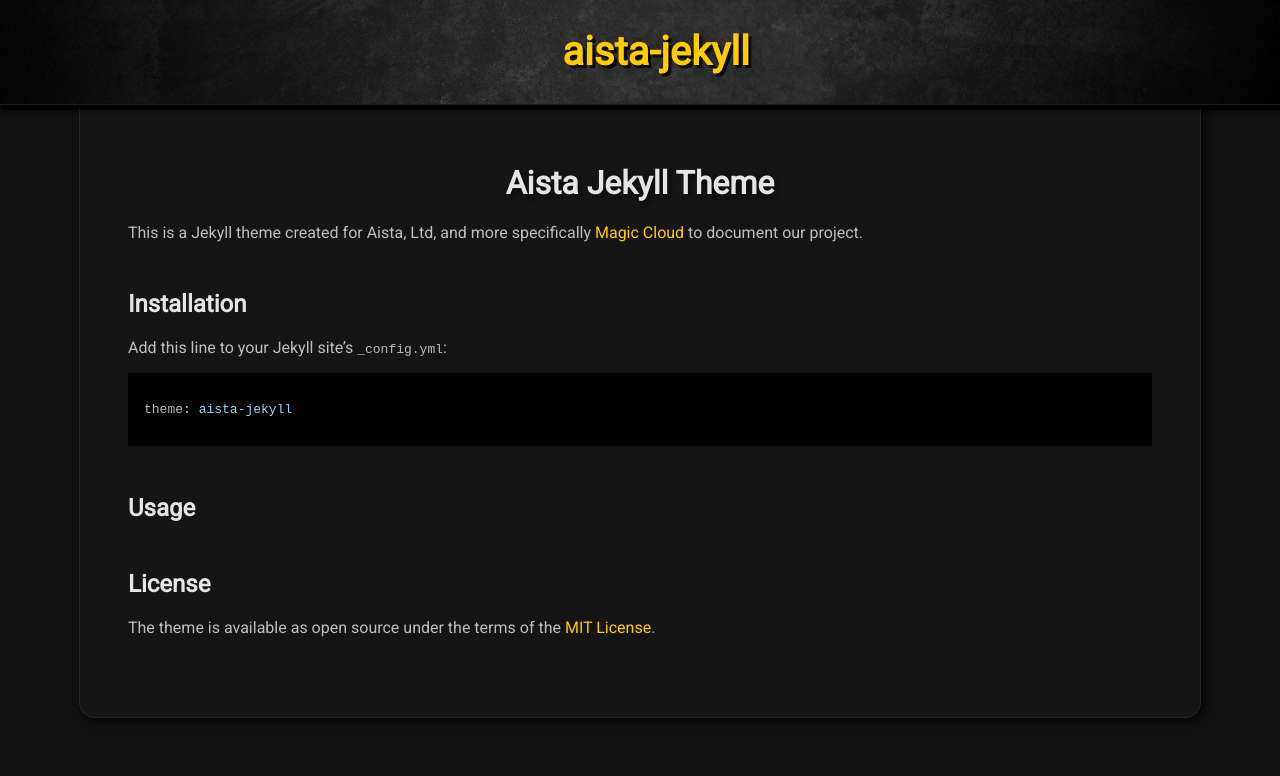
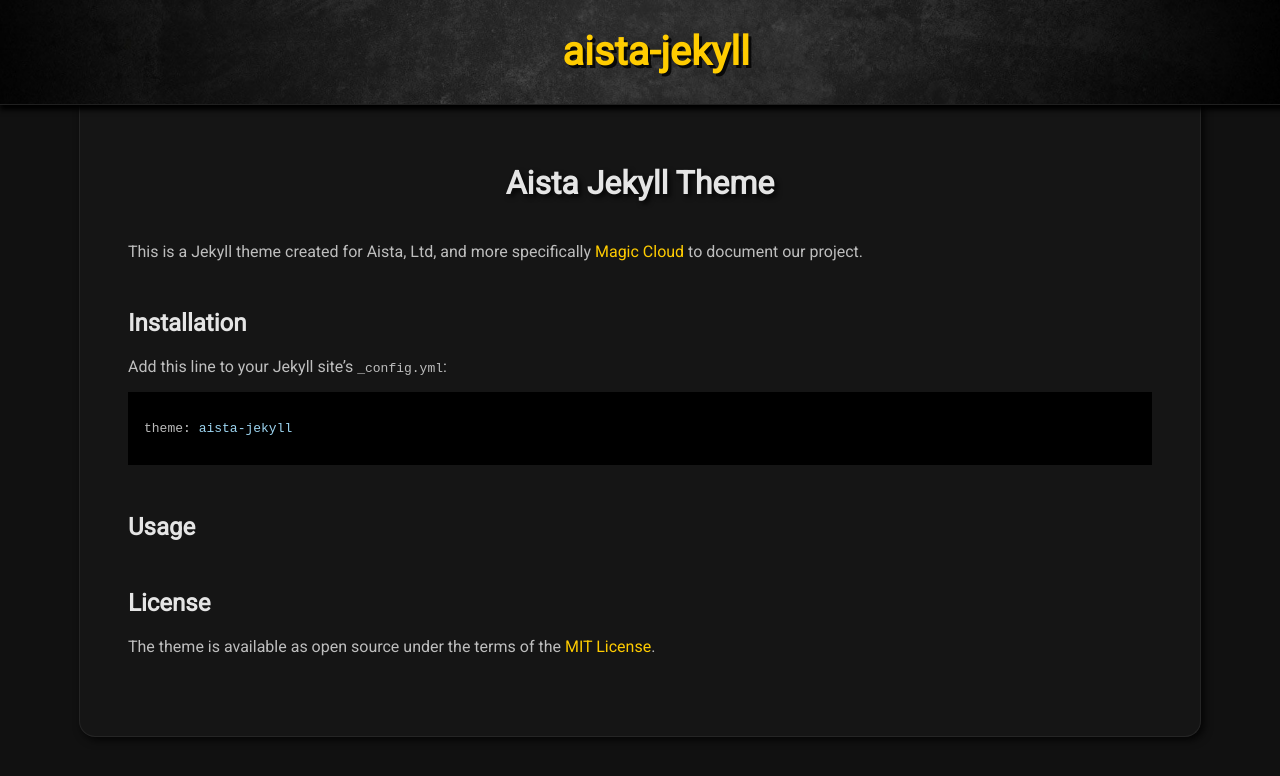
Before and after one commit to polterguy/aista-jekyll, a Jekyll site: the page built from README.md, in a window 1280 px wide. Shown: the top 776 px of the page. Built offline with Jekyll 4.4.1, drawn with Linux system fonts in a browser that asks for light colours; our own code applies the rules of GitHub Pages for plain Markdown files.

Commit message:
Update style.css

```diff
--- a/assets/style.css
+++ b/assets/style.css
@@ -24,8 +24,9 @@ h2, h3, h4, h5, h6 {
 h1 {
   color: #e5e5e5;
   margin-top: 4rem;
+  margin-bottom: 2.5rem;
   text-align: center;
-  text-shadow: 3px 3px 5px rgba(0,0,0,.5);
+  text-shadow: 3px 3px 5px rgba(0,0,0,.8);
 }
 
 .banner {
```
